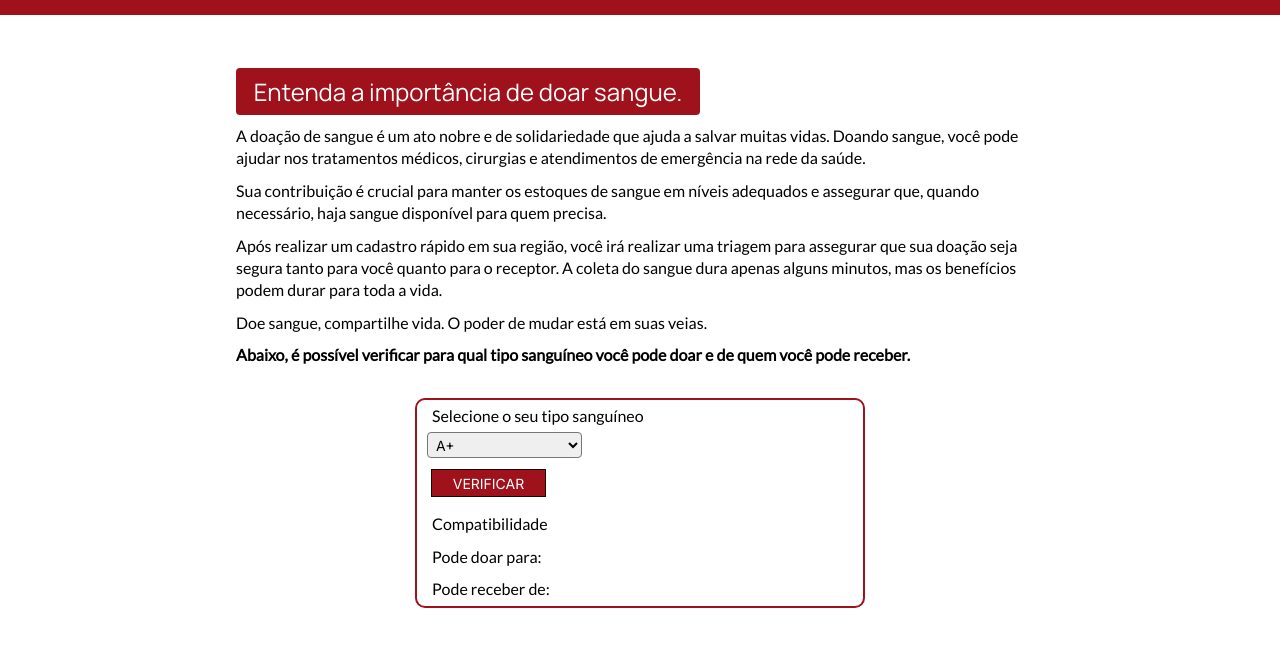
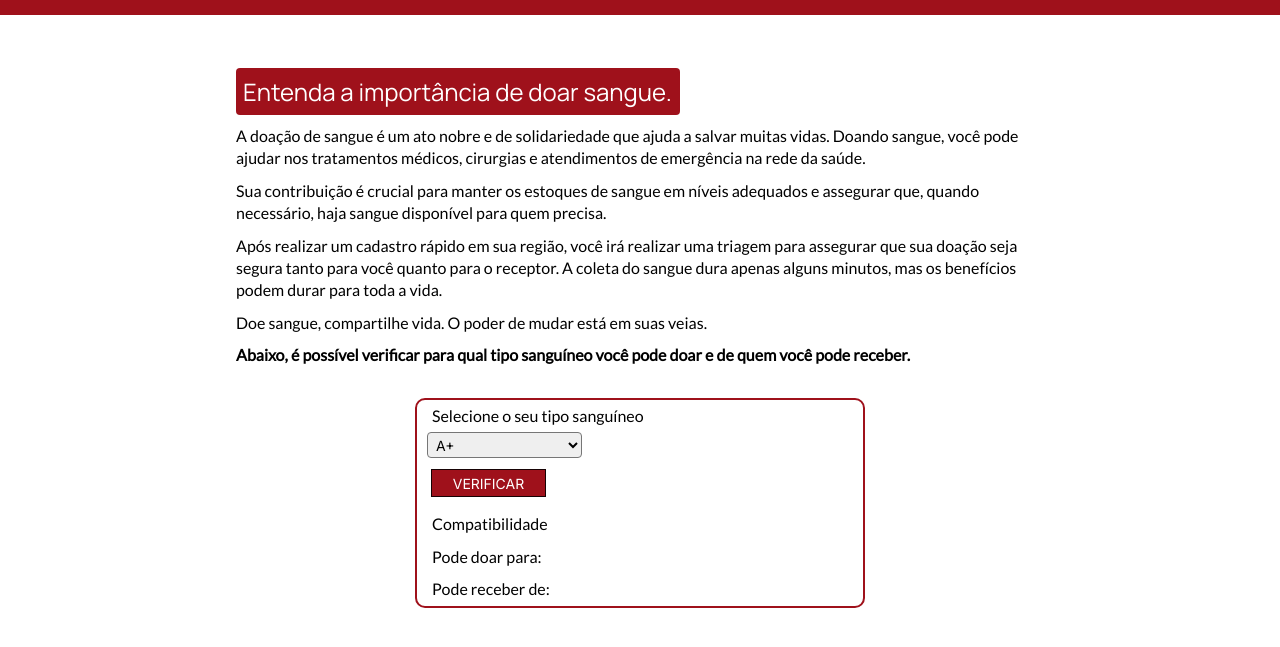
Before and after one commit to williamcouto/blood-donation, a plain HTML site: page index.html in a window 1280 px wide. Shown: the part 99-746 px from the top of the page. Drawn offline with Linux system fonts and the light colour scheme.

Commit message:
Update style.css

```diff
--- a/style.css
+++ b/style.css
@@ -55,13 +55,13 @@ p{
     line-height: 1.4em;
 }
 h2{
-    text-align: center;
+    text-align: left;
     background-color: #9f111b;
     color: white;
     font-weight: lighter;
     font-family:'Manrope', Arial, Helvetica, sans-serif;
     padding: 7px;
-    width: 450px;
+    width: 430px;
     margin: 5px;
     border-radius: 4px;
 }
```
